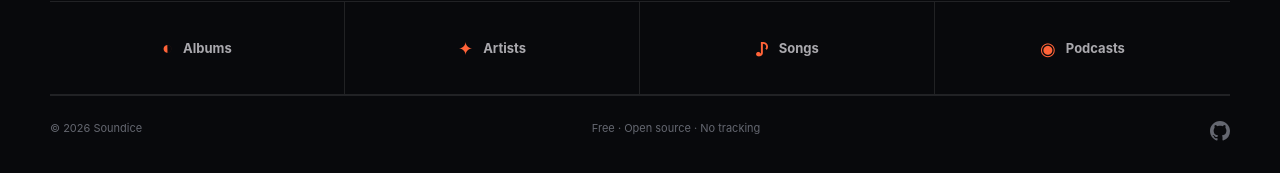
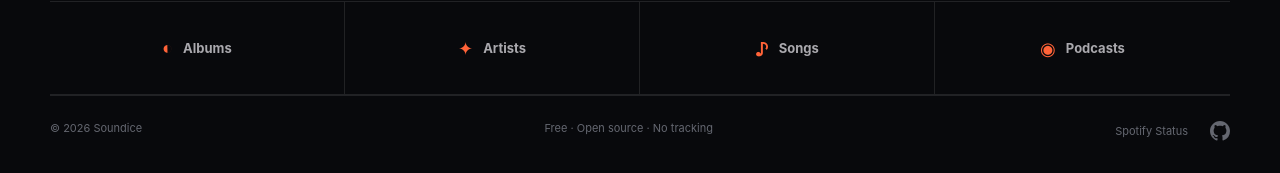
Before and after one commit to penghuili/soundice, a Vue app: page / in a window 1280 px wide. Shown: the part 733-906 px from the top of the page. Built offline with nearby package versions, Linux system fonts and the light colour scheme; no server answers.

Commit message:
Add Spotify Status footer link

```diff
--- a/src/components/LandingView.vue
+++ b/src/components/LandingView.vue
@@ -61,9 +61,12 @@
     <footer class="landing-footer">
       <span>© {{ new Date().getFullYear() }} Soundice</span>
       <span>Free · Open source · No tracking</span>
-      <a class="github-link" href="https://github.com/penghuili/soundice" target="_blank" rel="noreferrer" title="View on GitHub">
-        <svg viewBox="0 0 24 24" aria-hidden="true"><path d="M12 0C5.37 0 0 5.37 0 12c0 5.31 3.435 9.795 8.205 11.385.6.105.825-.255.825-.57 0-.285-.015-1.23-.015-2.235-3.015.555-3.795-.735-4.035-1.41-.135-.345-.72-1.41-1.23-1.695-.42-.225-1.02-.78-.015-.795.945-.015 1.62.87 1.845 1.23 1.08 1.815 2.805 1.305 3.495.99.105-.78.42-1.305.765-1.605-2.67-.3-5.46-1.335-5.46-5.925 0-1.305.465-2.385 1.23-3.225-.12-.3-.54-1.53.12-3.18 0 0 1.005-.315 3.3 1.23.96-.27 1.98-.405 3-.405s2.04.135 3 .405c2.295-1.56 3.3-1.23 3.3-1.23.66 1.65.24 2.88.12 3.18.765.84 1.23 1.905 1.23 3.225 0 4.605-2.805 5.625-5.475 5.925.435.375.81 1.095.81 2.22 0 1.605-.015 2.895-.015 3.3 0 .315.225.69.825.57A12.02 12.02 0 0 0 24 12c0-6.63-5.37-12-12-12Z"/></svg>
-      </a>
+      <div class="footer-links">
+        <a class="status-link" href="https://x.com/SpotifyStatus" target="_blank" rel="noreferrer">Spotify Status</a>
+        <a class="github-link" href="https://github.com/penghuili/soundice" target="_blank" rel="noreferrer" title="View on GitHub">
+          <svg viewBox="0 0 24 24" aria-hidden="true"><path d="M12 0C5.37 0 0 5.37 0 12c0 5.31 3.435 9.795 8.205 11.385.6.105.825-.255.825-.57 0-.285-.015-1.23-.015-2.235-3.015.555-3.795-.735-4.035-1.41-.135-.345-.72-1.41-1.23-1.695-.42-.225-1.02-.78-.015-.795.945-.015 1.62.87 1.845 1.23 1.08 1.815 2.805 1.305 3.495.99.105-.78.42-1.305.765-1.605-2.67-.3-5.46-1.335-5.46-5.925 0-1.305.465-2.385 1.23-3.225-.12-.3-.54-1.53.12-3.18 0 0 1.005-.315 3.3 1.23.96-.27 1.98-.405 3-.405s2.04.135 3 .405c2.295-1.56 3.3-1.23 3.3-1.23.66 1.65.24 2.88.12 3.18.765.84 1.23 1.905 1.23 3.225 0 4.605-2.805 5.625-5.475 5.925.435.375.81 1.095.81 2.22 0 1.605-.015 2.895-.015 3.3 0 .315.225.69.825.57A12.02 12.02 0 0 0 24 12c0-6.63-5.37-12-12-12Z"/></svg>
+        </a>
+      </div>
     </footer>
   </div>
 </template>
--- a/src/components/LibraryView.vue
+++ b/src/components/LibraryView.vue
@@ -314,7 +314,10 @@
 
     <footer class="app-footer">
       <p><strong>Soundice</strong> picks from your Spotify library. Nothing is stored on our servers.</p>
-      <a class="github-link" href="https://github.com/penghuili/soundice" target="_blank" rel="noreferrer" title="View on GitHub"><svg viewBox="0 0 24 24" aria-hidden="true"><path d="M12 0C5.37 0 0 5.37 0 12c0 5.31 3.435 9.795 8.205 11.385.6.105.825-.255.825-.57 0-.285-.015-1.23-.015-2.235-3.015.555-3.795-.735-4.035-1.41-.135-.345-.72-1.41-1.23-1.695-.42-.225-1.02-.78-.015-.795.945-.015 1.62.87 1.845 1.23 1.08 1.815 2.805 1.305 3.495.99.105-.78.42-1.305.765-1.605-2.67-.3-5.46-1.335-5.46-5.925 0-1.305.465-2.385 1.23-3.225-.12-.3-.54-1.53.12-3.18 0 0 1.005-.315 3.3 1.23.96-.27 1.98-.405 3-.405s2.04.135 3 .405c2.295-1.56 3.3-1.23 3.3-1.23.66 1.65.24 2.88.12 3.18.765.84 1.23 1.905 1.23 3.225 0 4.605-2.805 5.625-5.475 5.925.435.375.81 1.095.81 2.22 0 1.605-.015 2.895-.015 3.3 0 .315.225.69.825.57A12.02 12.02 0 0 0 24 12c0-6.63-5.37-12-12-12Z"/></svg></a>
+      <div>
+        <a class="status-link" href="https://x.com/SpotifyStatus" target="_blank" rel="noreferrer">Spotify Status</a>
+        <a class="github-link" href="https://github.com/penghuili/soundice" target="_blank" rel="noreferrer" title="View on GitHub"><svg viewBox="0 0 24 24" aria-hidden="true"><path d="M12 0C5.37 0 0 5.37 0 12c0 5.31 3.435 9.795 8.205 11.385.6.105.825-.255.825-.57 0-.285-.015-1.23-.015-2.235-3.015.555-3.795-.735-4.035-1.41-.135-.345-.72-1.41-1.23-1.695-.42-.225-1.02-.78-.015-.795.945-.015 1.62.87 1.845 1.23 1.08 1.815 2.805 1.305 3.495.99.105-.78.42-1.305.765-1.605-2.67-.3-5.46-1.335-5.46-5.925 0-1.305.465-2.385 1.23-3.225-.12-.3-.54-1.53.12-3.18 0 0 1.005-.315 3.3 1.23.96-.27 1.98-.405 3-.405s2.04.135 3 .405c2.295-1.56 3.3-1.23 3.3-1.23.66 1.65.24 2.88.12 3.18.765.84 1.23 1.905 1.23 3.225 0 4.605-2.805 5.625-5.475 5.925.435.375.81 1.095.81 2.22 0 .315.225.69.825.57A12.02 12.02 0 0 0 24 12c0-6.63-5.37-12-12-12Z"/></svg></a>
+      </div>
     </footer>
 
     <Transition name="dialog-fade">
--- a/src/styles.css
+++ b/src/styles.css
@@ -82,6 +82,9 @@
 .category-chip:last-child { border-right: 0; }
 .category-chip span { color: var(--accent); font-size: 18px; }
 .landing-footer { display: flex; justify-content: space-between; padding: 25px 0 35px; color: #646770; border-top: 1px solid var(--line); font-size: 11px; }
+.footer-links { display: flex; align-items: center; gap: 22px; }
+.status-link { color: #646770; transition: color 160ms ease; }
+.status-link:hover { color: #fff; }
 
 .github-link { display: flex; align-items: center; color: #646770; transition: color 160ms ease, transform 160ms ease; }
 .github-link:hover { color: #fff; transform: translateY(-1px); }
```
